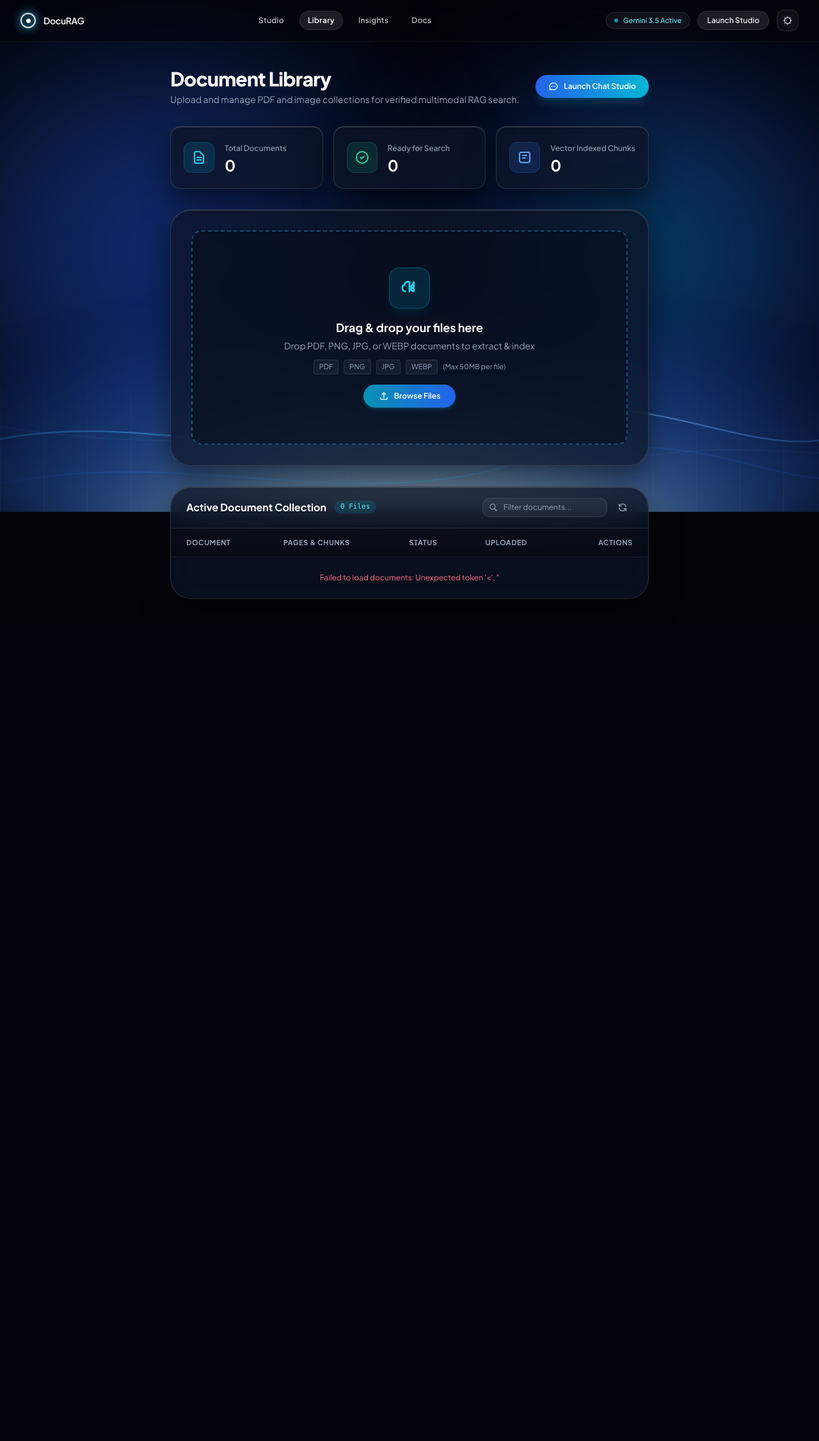
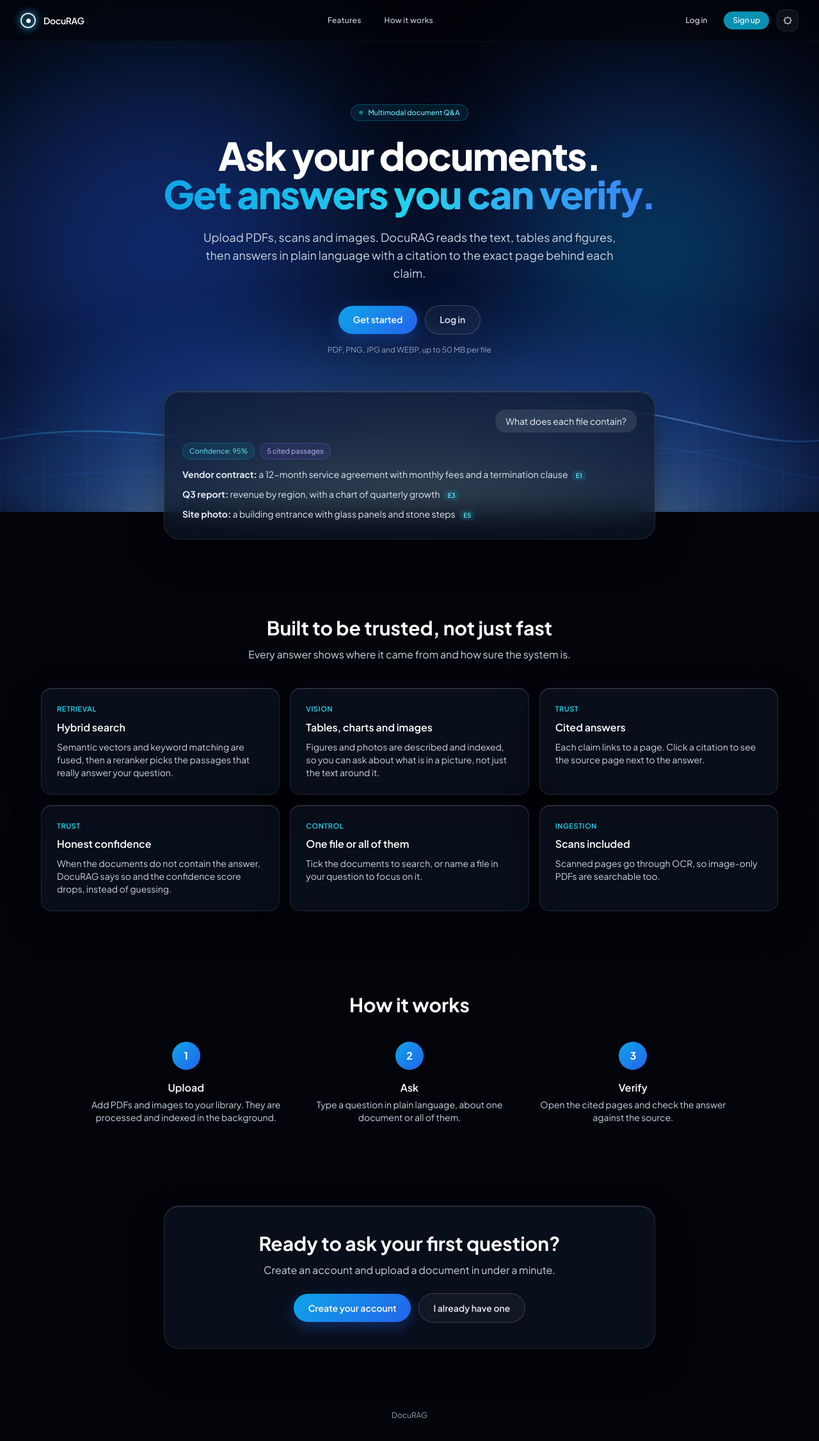
Before and after one commit to Vikramaditya005/DOCURAG, a Django app: page / in a window 1280 px wide. Shown: the whole page at 64% size. Before the commit the page ends 936 px from the top, so only its background shows below. Run offline with Django 5.2, Linux system fonts and the light colour scheme; data that the repository does not hold is empty; some libraries are stand-ins or nearby versions.

Commit message:
UI UPDATED

```diff
--- a/backend/config/urls.py
+++ b/backend/config/urls.py
@@ -1,13 +1,24 @@
 from django.contrib import admin
+from django.contrib.auth import views as auth_views
 from django.urls import path, include
 from django.conf import settings
 from django.conf.urls.static import static
-from backend.config.views import index, ask, history
+
+from backend.config.forms import EmailLoginForm
+from backend.config.views import landing, signup, library, ask, history
 
 urlpatterns = [
     path('admin/', admin.site.urls),
     path('api/', include('api.urls')),
-    path('', index, name='index'),
+    path('', landing, name='landing'),
+    path('library/', library, name='library'),
     path('ask/', ask, name='ask'),
     path('history/', history, name='history'),
+    path('signup/', signup, name='signup'),
+    path('login/', auth_views.LoginView.as_view(
+        template_name='pages/login.html',
+        authentication_form=EmailLoginForm,
+        redirect_authenticated_user=True,
+    ), name='login'),
+    path('logout/', auth_views.LogoutView.as_view(), name='logout'),
 ] + static(settings.MEDIA_URL, document_root=settings.MEDIA_ROOT)
--- a/backend/config/views.py
+++ b/backend/config/views.py
@@ -1,10 +1,36 @@
-from django.shortcuts import render
+from django.contrib.auth import login
+from django.contrib.auth.decorators import login_required
+from django.shortcuts import redirect, render
 
-def index(request):
+from backend.config.forms import SignupForm
+
+
+def landing(request):
+    if request.user.is_authenticated:
+        return redirect('ask')
+    return render(request, 'pages/landing.html')
+
+
+def signup(request):
+    if request.user.is_authenticated:
+        return redirect('ask')
+    form = SignupForm(request.POST or None)
+    if request.method == 'POST' and form.is_valid():
+        login(request, form.save())
+        return redirect('ask')
+    return render(request, 'pages/signup.html', {'form': form})
+
+
+@login_required
+def library(request):
     return render(request, 'pages/library.html')
 
+
+@login_required
 def ask(request):
     return render(request, 'pages/ask.html')
 
+
+@login_required
 def history(request):
     return render(request, 'pages/history.html')
--- a/backend/manage.py
+++ b/backend/manage.py
@@ -1,7 +1,10 @@
 #!/usr/bin/env python
 import os
 import sys
-
+from pathlib import Path
+ROOT = Path(__file__).resolve().parent.parent
+if str(ROOT) not in sys.path:
+    sys.path.insert(0, str(ROOT))
 def main():
     os.environ.setdefault('DJANGO_SETTINGS_MODULE', 'backend.config.settings')
     try:
--- a/backend/static/js/app.js
+++ b/backend/static/js/app.js
@@ -343,7 +343,7 @@ class ChatController {
             if (!this.documentSelector) return;
 
             if (docs.length === 0) {
-                this.documentSelector.innerHTML = '<p class="text-xs text-slate-500 py-3 text-center">No documents uploaded yet.<br><a href="/" class="text-cyan-400 underline">Upload in Library</a></p>';
+                this.documentSelector.innerHTML = '<p class="text-xs text-slate-500 py-3 text-center">No documents uploaded yet.<br><a href="/library" class="text-cyan-400 underline">Upload in Library</a></p>';
                 this.updateSelectedDocCount();
                 return;
             }
--- a/backend/templates/base.html
+++ b/backend/templates/base.html
@@ -273,6 +273,18 @@
         ::-webkit-scrollbar-track { background: transparent; }
         ::-webkit-scrollbar-thumb { background: rgba(148, 163, 184, 0.3); border-radius: 9999px; }
         ::-webkit-scrollbar-thumb:hover { background: rgba(148, 163, 184, 0.5); }
+                /* Auth forms and buttons */
+        .field { width: 100%; border-radius: 0.75rem; padding: 0.65rem 0.9rem; font-size: 0.875rem; outline: none; transition: border-color .2s, box-shadow .2s; }
+        .dark .field { background: rgba(255,255,255,0.05); border: 1px solid rgba(255,255,255,0.12); color: #f1f5f9; }
+        :root:not(.dark) .field { background: #ffffff; border: 1px solid #cbd5e1; color: #0f172a; }
+        .field:focus { border-color: #22d3ee; box-shadow: 0 0 0 3px rgba(34,211,238,0.18); }
+        .dark .field:-webkit-autofill { -webkit-text-fill-color: #f1f5f9; box-shadow: 0 0 0 1000px #0f172a inset; }
+        .btn-primary { display: inline-flex; align-items: center; justify-content: center; gap: .5rem; border-radius: 9999px; padding: .7rem 1.4rem; font-size: .875rem; font-weight: 600; color: #fff; background: linear-gradient(135deg, #0ea5e9, #2563eb); box-shadow: 0 8px 24px rgba(37,99,235,.35); transition: transform .15s, box-shadow .15s; }
+        .btn-primary:hover { transform: translateY(-1px); box-shadow: 0 12px 30px rgba(37,99,235,.5); }
+        .btn-ghost { display: inline-flex; align-items: center; justify-content: center; gap: .5rem; border-radius: 9999px; padding: .7rem 1.4rem; font-size: .875rem; font-weight: 600; transition: background .15s; }
+        .dark .btn-ghost { color: #e2e8f0; border: 1px solid rgba(255,255,255,.18); background: rgba(255,255,255,.04); }
+        :root:not(.dark) .btn-ghost { color: #0f172a; border: 1px solid #cbd5e1; background: #fff; }
+        .dark .btn-ghost:hover { background: rgba(255,255,255,.1); }
     </style>
     {% block extra_head %}{% endblock %}
 </head>
@@ -316,37 +328,49 @@
     </div>
 
     <!-- ─── HEADER / NAVIGATION ─── -->
-    <header class="sticky top-0 z-50 glass-nav transition-all duration-200">
+        <header class="sticky top-0 z-50 glass-nav transition-all duration-200">
         <div class="max-w-7xl mx-auto px-4 sm:px-6 lg:px-8">
             <div class="flex justify-between items-center h-16">
-                <!-- Brand: Minimalist Halo Ring -->
                 <div class="flex items-center space-x-3">
-                    <a href="/ask/" class="flex items-center gap-3 group">
+                    <a href="{% if user.is_authenticated %}/ask/{% else %}/{% endif %}" class="flex items-center gap-3 group">
                         <div class="halo-ring"></div>
-                        <span class="text-sm font-semibold tracking-tight text-slate-900 dark:text-white group-hover:text-cyan-600 dark:group-hover:text-cyan-300 transition-colors">
-                            DocuRAG
-                        </span>
+                        <span class="text-sm font-semibold tracking-tight text-slate-900 dark:text-white group-hover:text-cyan-600 dark:group-hover:text-cyan-300 transition-colors">DocuRAG</span>
                     </a>
                 </div>
 
-                <!-- Center Nav Links with Active Indicators -->
+                {% if user.is_authenticated %}
                 <nav class="hidden md:flex items-center space-x-3 text-xs font-medium tracking-wide">
                     <a href="/ask/" class="px-3 py-1.5 rounded-full transition-all {% block nav_ask %}text-slate-600 dark:text-slate-300 hover:text-slate-900 dark:hover:text-white hover:bg-slate-200/50 dark:hover:bg-white/5{% endblock %}">Studio</a>
-                    <a href="/" class="px-3 py-1.5 rounded-full transition-all {% block nav_library %}text-slate-600 dark:text-slate-300 hover:text-slate-900 dark:hover:text-white hover:bg-slate-200/50 dark:hover:bg-white/5{% endblock %}">Library</a>
+                    <a href="/library/" class="px-3 py-1.5 rounded-full transition-all {% block nav_library %}text-slate-600 dark:text-slate-300 hover:text-slate-900 dark:hover:text-white hover:bg-slate-200/50 dark:hover:bg-white/5{% endblock %}">Library</a>
                     <a href="/history/" class="px-3 py-1.5 rounded-full transition-all {% block nav_history %}text-slate-600 dark:text-slate-300 hover:text-slate-900 dark:hover:text-white hover:bg-slate-200/50 dark:hover:bg-white/5{% endblock %}">Insights</a>
                     <button id="openDocsModalBtn" class="px-3 py-1.5 rounded-full text-slate-600 dark:text-slate-300 hover:text-slate-900 dark:hover:text-white hover:bg-slate-200/50 dark:hover:bg-white/5 transition-all cursor-pointer">Docs</button>
                 </nav>
+                {% else %}
+                <nav class="hidden md:flex items-center space-x-3 text-xs font-medium tracking-wide">
+                    <a href="/#features" class="px-3 py-1.5 rounded-full text-slate-600 dark:text-slate-300 hover:text-slate-900 dark:hover:text-white hover:bg-slate-200/50 dark:hover:bg-white/5 transition-all">Features</a>
+                    <a href="/#how-it-works" class="px-3 py-1.5 rounded-full text-slate-600 dark:text-slate-300 hover:text-slate-900 dark:hover:text-white hover:bg-slate-200/50 dark:hover:bg-white/5 transition-all">How it works</a>
+                </nav>
+                {% endif %}
 
-                <!-- Right Controls: Status Pill & Theme Toggle -->
                 <div class="flex items-center space-x-3">
-                    <div id="statusBadge" class="hidden sm:flex items-center gap-2 px-3 py-1 rounded-full bg-slate-200/60 dark:bg-white/5 border border-slate-300/60 dark:border-white/10 text-[11px] text-cyan-600 dark:text-cyan-300 font-medium cursor-help" title="Active Model: Gemini 3.5 Flash / Nvidia NIM fallback">
-                        <span class="w-1.5 h-1.5 rounded-full bg-emerald-500 dark:bg-cyan-400 animate-pulse"></span>
-                        <span>Gemini 3.5 Active</span>
-                    </div>
-
-                    <a href="/ask/" class="px-3.5 py-1.5 rounded-full bg-cyan-600 hover:bg-cyan-500 dark:bg-white/10 dark:hover:bg-white/15 text-xs text-white font-medium border border-cyan-500/30 dark:border-white/10 shadow-sm transition-all hover:scale-105">
-                        Launch Studio
-                    </a>
+                    {% if user.is_authenticated %}
+                        {% firstof user.first_name user.username as display_name %}
+                        <div id="statusBadge" class="hidden lg:flex items-center gap-2 px-3 py-1 rounded-full bg-slate-200/60 dark:bg-white/5 border border-slate-300/60 dark:border-white/10 text-[11px] text-cyan-600 dark:text-cyan-300 font-medium cursor-help" title="Active Model: Gemini Flash / Nvidia NIM fallback">
+                            <span class="w-1.5 h-1.5 rounded-full bg-emerald-500 dark:bg-cyan-400 animate-pulse"></span>
+                            <span>Gemini 3.5 Active</span>
+                        </div>
+                        <div class="hidden sm:flex items-center gap-2 pl-1 pr-3 py-1 rounded-full bg-slate-200/60 dark:bg-white/5 border border-slate-300/60 dark:border-white/10">
+                            <span class="w-6 h-6 rounded-full bg-cyan-600 text-white text-[11px] font-semibold flex items-center justify-center">{{ display_name|slice:":1"|upper }}</span>
+                            <span class="text-xs font-medium text-slate-700 dark:text-slate-200 max-w-[8rem] truncate">{{ display_name }}</span>
+                        </div>
+                        <form method="post" action="{% url 'logout' %}">
+                            {% csrf_token %}
+                            <button type="submit" class="px-3.5 py-1.5 rounded-full text-xs font-medium text-slate-700 dark:text-slate-200 bg-slate-200/60 dark:bg-white/5 border border-slate-300/60 dark:border-white/10 hover:bg-slate-300/60 dark:hover:bg-white/10 transition-colors">Log out</button>
+                        </form>
+                    {% else %}
+                        <a href="{% url 'login' %}" class="px-3.5 py-1.5 rounded-full text-xs font-medium text-slate-700 dark:text-slate-200 hover:bg-slate-200/60 dark:hover:bg-white/10 transition-colors">Log in</a>
+                        <a href="{% url 'signup' %}" class="px-3.5 py-1.5 rounded-full bg-cyan-600 hover:bg-cyan-500 text-xs text-white font-medium shadow-sm transition-all hover:scale-105">Sign up</a>
+                    {% endif %}
 
                     <button id="themeToggle" aria-label="Toggle Theme" class="p-2 rounded-xl bg-slate-200/60 dark:bg-white/5 border border-slate-300/60 dark:border-white/10 text-slate-700 dark:text-slate-300 hover:bg-slate-300/60 dark:hover:bg-white/10 transition-colors" title="Toggle Theme">
                         <svg id="sunIcon" class="w-4 h-4 hidden dark:block" fill="none" stroke="currentColor" viewBox="0 0 24 24"><path stroke-linecap="round" stroke-linejoin="round" stroke-width="2" d="M12 3v1m0 16v1m9-9h-1M4 12H3m15.364-6.364l-.707.707M6.343 17.657l-.707.707m12.728 0l-.707-.707M6.343 6.343l-.707-.707M12 5a7 7 0 100 14 7 7 0 000-14z"></path></svg>
@@ -461,7 +485,35 @@
     <!-- Global Toast Container -->
     <div id="toastContainer" class="fixed bottom-6 right-6 z-50 flex flex-col gap-2 pointer-events-none"></div>
 
+        {% if user.is_authenticated %}
+    <script>
+        window.CSRF_TOKEN = "{{ csrf_token }}";
+        (function () {
+            const originalFetch = window.fetch;
+            window.fetch = function (input, init) {
+                init = init || {};
+                const method = (init.method || (input && input.method) || 'GET').toUpperCase();
+                const url = typeof input === 'string' ? input : ((input && input.url) || '');
+                const sameOrigin = url.startsWith('/') || url.startsWith(window.location.origin);
+                if (sameOrigin && !['GET', 'HEAD', 'OPTIONS'].includes(method)) {
+                    const headers = new Headers(init.headers || (input && input.headers) || {});
+                    if (!headers.has('X-CSRFToken')) headers.set('X-CSRFToken', window.CSRF_TOKEN);
+                    init.headers = headers;
+                    init.credentials = init.credentials || 'same-origin';
+                }
+                return originalFetch.call(this, input, init);
+            };
+        })();
+    </script>
     <script src="/static/js/app.js"></script>
+    {% else %}
+    <script>
+        document.getElementById('themeToggle')?.addEventListener('click', function () {
+            const isDark = document.documentElement.classList.toggle('dark');
+            localStorage.setItem('docurag_theme', isDark ? 'dark' : 'light');
+        });
+    </script>
+    {% endif %}
     {% block extra_scripts %}{% endblock %}
 </body>
 </html>
--- a/backend/templates/pages/ask.html
+++ b/backend/templates/pages/ask.html
@@ -182,7 +182,7 @@
 
         <!-- Document Library Quick Link -->
         <div class="p-3 border-t border-slate-200 dark:border-white/10 bg-slate-50 dark:bg-black/20">
-            <a href="/" class="flex items-center justify-between p-2.5 rounded-xl bg-slate-100 dark:bg-white/5 hover:bg-slate-200 dark:hover:bg-white/10 border border-slate-200 dark:border-white/10 text-xs text-slate-700 dark:text-slate-300 transition-colors">
+            <a href="/library/" class="flex items-center justify-between p-2.5 rounded-xl bg-slate-100 dark:bg-white/5 hover:bg-slate-200 dark:hover:bg-white/10 border border-slate-200 dark:border-white/10 text-xs text-slate-700 dark:text-slate-300 transition-colors">
                 <div class="flex items-center gap-2">
                     <svg class="w-4 h-4 text-cyan-600 dark:text-cyan-400" fill="none" stroke="currentColor" viewBox="0 0 24 24"><path stroke-linecap="round" stroke-linejoin="round" stroke-width="2" d="M19 11H5m14 0a2 2 0 012 2v6a2 2 0 01-2 2H5a2 2 0 01-2-2v-6a2 2 0 012-2m14 0V9a2 2 0 00-2-2M5 11V9a2 2 0 012-2m0 0V5a2 2 0 012-2h6a2 2 0 012 2v2M7 7h10"></path></svg>
                     <span>Manage Library</span>
--- /dev/null
+++ b/backend/templates/pages/landing.html
@@ -0,0 +1,126 @@
+{% extends "base.html" %}
+{% block title %}DocuRAG - Ask your documents anything{% endblock %}
+
+{% block content %}
+<!-- Hero -->
+<section class="px-4 sm:px-6 lg:px-8 pt-16 sm:pt-24 pb-14">
+  <div class="max-w-4xl mx-auto text-center">
+    <span class="inline-flex items-center gap-2 px-3 py-1 rounded-full text-[11px] font-medium bg-cyan-500/10 border border-cyan-500/30 text-cyan-700 dark:text-cyan-300">
+      <span class="w-1.5 h-1.5 rounded-full bg-cyan-500 animate-pulse"></span>
+      Multimodal document Q&amp;A
+    </span>
+    <h1 class="mt-6 text-4xl sm:text-6xl font-extrabold tracking-tight leading-[1.05] text-slate-900 dark:text-white">
+      Ask your documents.<br>
+      <span class="bg-gradient-to-r from-sky-500 via-cyan-400 to-blue-500 bg-clip-text text-transparent">Get answers you can verify.</span>
+    </h1>
+    <p class="mt-6 max-w-2xl mx-auto text-base sm:text-lg text-slate-600 dark:text-slate-300">
+      Upload PDFs, scans and images. DocuRAG reads the text, tables and figures, then answers in plain language with a citation to the exact page behind each claim.
+    </p>
+    <div class="mt-9 flex flex-col sm:flex-row items-center justify-center gap-3">
+      <a href="{% url 'signup' %}" class="btn-primary">Get started</a>
+      <a href="{% url 'login' %}" class="btn-ghost">Log in</a>
+    </div>
+    <p class="mt-4 text-xs text-slate-500 dark:text-slate-400">PDF, PNG, JPG and WEBP, up to 50 MB per file</p>
+  </div>
+
+  <!-- Product preview -->
+  <div class="max-w-3xl mx-auto mt-14">
+    <div class="glass-panel rounded-3xl p-5 sm:p-7 text-left">
+      <div class="flex justify-end">
+        <div class="rounded-2xl px-4 py-2 text-sm bg-slate-200/70 dark:bg-white/10 text-slate-800 dark:text-slate-100">What does each file contain?</div>
+      </div>
+      <div class="mt-4 flex flex-wrap items-center gap-2 text-[11px]">
+        <span class="px-2.5 py-1 rounded-full bg-cyan-500/10 border border-cyan-500/30 text-cyan-700 dark:text-cyan-300">Confidence: 95%</span>
+        <span class="px-2.5 py-1 rounded-full bg-violet-500/10 border border-violet-500/30 text-violet-700 dark:text-violet-300">5 cited passages</span>
+      </div>
+      <div class="mt-3 text-sm leading-relaxed text-slate-700 dark:text-slate-200 space-y-2">
+        <p><strong>Vendor contract:</strong> a 12-month service agreement with monthly fees and a termination clause
+          <span class="ml-1 px-1.5 py-0.5 rounded-md text-[10px] font-semibold bg-cyan-500/15 text-cyan-700 dark:text-cyan-300">E1</span></p>
+        <p><strong>Q3 report:</strong> revenue by region, with a chart of quarterly growth
+          <span class="ml-1 px-1.5 py-0.5 rounded-md text-[10px] font-semibold bg-cyan-500/15 text-cyan-700 dark:text-cyan-300">E3</span></p>
+        <p><strong>Site photo:</strong> a building entrance with glass panels and stone steps
+          <span class="ml-1 px-1.5 py-0.5 rounded-md text-[10px] font-semibold bg-cyan-500/15 text-cyan-700 dark:text-cyan-300">E5</span></p>
+      </div>
+    </div>
+  </div>
+</section>
+
+<!-- Features -->
+<section id="features" class="px-4 sm:px-6 lg:px-8 py-16 scroll-mt-20">
+  <div class="max-w-6xl mx-auto">
+    <h2 class="text-center text-2xl sm:text-3xl font-bold text-slate-900 dark:text-white">Built to be trusted, not just fast</h2>
+    <p class="mt-3 text-center text-slate-600 dark:text-slate-300 max-w-2xl mx-auto">Every answer shows where it came from and how sure the system is.</p>
+
+    <div class="mt-10 grid gap-4 sm:grid-cols-2 lg:grid-cols-3">
+      <div class="glass-panel rounded-2xl p-6">
+        <div class="text-[11px] font-semibold uppercase tracking-wider text-cyan-600 dark:text-cyan-400">Retrieval</div>
+        <h3 class="mt-2 font-semibold text-slate-900 dark:text-white">Hybrid search</h3>
+        <p class="mt-2 text-sm text-slate-600 dark:text-slate-300">Semantic vectors and keyword matching are fused, then a reranker picks the passages that really answer your question.</p>
+      </div>
+      <div class="glass-panel rounded-2xl p-6">
+        <div class="text-[11px] font-semibold uppercase tracking-wider text-cyan-600 dark:text-cyan-400">Vision</div>
+        <h3 class="mt-2 font-semibold text-slate-900 dark:text-white">Tables, charts and images</h3>
+        <p class="mt-2 text-sm text-slate-600 dark:text-slate-300">Figures and photos are described and indexed, so you can ask about what is in a picture, not just the text around it.</p>
+      </div>
+      <div class="glass-panel rounded-2xl p-6">
+        <div class="text-[11px] font-semibold uppercase tracking-wider text-cyan-600 dark:text-cyan-400">Trust</div>
+        <h3 class="mt-2 font-semibold text-slate-900 dark:text-white">Cited answers</h3>
+        <p class="mt-2 text-sm text-slate-600 dark:text-slate-300">Each claim links to a page. Click a citation to see the source page next to the answer.</p>
+      </div>
+      <div class="glass-panel rounded-2xl p-6">
+        <div class="text-[11px] font-semibold uppercase tracking-wider text-cyan-600 dark:text-cyan-400">Trust</div>
+        <h3 class="mt-2 font-semibold text-slate-900 dark:text-white">Honest confidence</h3>
+        <p class="mt-2 text-sm text-slate-600 dark:text-slate-300">When the documents do not contain the answer, DocuRAG says so and the confidence score drops, instead of guessing.</p>
+      </div>
+      <div class="glass-panel rounded-2xl p-6">
+        <div class="text-[11px] font-semibold uppercase tracking-wider text-cyan-600 dark:text-cyan-400">Control</div>
+        <h3 class="mt-2 font-semibold text-slate-900 dark:text-white">One file or all of them</h3>
+        <p class="mt-2 text-sm text-slate-600 dark:text-slate-300">Tick the documents to search, or name a file in your question to focus on it.</p>
+      </div>
+      <div class="glass-panel rounded-2xl p-6">
+        <div class="text-[11px] font-semibold uppercase tracking-wider text-cyan-600 dark:text-cyan-400">Ingestion</div>
+        <h3 class="mt-2 font-semibold text-slate-900 dark:text-white">Scans included</h3>
+        <p class="mt-2 text-sm text-slate-600 dark:text-slate-300">Scanned pages go through OCR, so image-only PDFs are searchable too.</p>
+      </div>
+    </div>
+  </div>
+</section>
+
+<!-- How it works -->
+<section id="how-it-works" class="px-4 sm:px-6 lg:px-8 py-16 scroll-mt-20">
+  <div class="max-w-5xl mx-auto">
+    <h2 class="text-center text-2xl sm:text-3xl font-bold text-slate-900 dark:text-white">How it works</h2>
+    <div class="mt-10 grid gap-6 md:grid-cols-3">
+      <div class="text-center">
+        <div class="mx-auto w-11 h-11 rounded-full flex items-center justify-center font-bold text-white bg-gradient-to-br from-sky-500 to-blue-600">1</div>
+        <h3 class="mt-4 font-semibold text-slate-900 dark:text-white">Upload</h3>
+        <p class="mt-1 text-sm text-slate-600 dark:text-slate-300">Add PDFs and images to your library. They are processed and indexed in the background.</p>
+      </div>
+      <div class="text-center">
+        <div class="mx-auto w-11 h-11 rounded-full flex items-center justify-center font-bold text-white bg-gradient-to-br from-sky-500 to-blue-600">2</div>
+        <h3 class="mt-4 font-semibold text-slate-900 dark:text-white">Ask</h3>
+        <p class="mt-1 text-sm text-slate-600 dark:text-slate-300">Type a question in plain language, about one document or all of them.</p>
+      </div>
+      <div class="text-center">
+        <div class="mx-auto w-11 h-11 rounded-full flex items-center justify-center font-bold text-white bg-gradient-to-br from-sky-500 to-blue-600">3</div>
+        <h3 class="mt-4 font-semibold text-slate-900 dark:text-white">Verify</h3>
+        <p class="mt-1 text-sm text-slate-600 dark:text-slate-300">Open the cited pages and check the answer against the source.</p>
+      </div>
+    </div>
+  </div>
+</section>
+
+<!-- Final CTA -->
+<section class="px-4 sm:px-6 lg:px-8 py-16">
+  <div class="max-w-3xl mx-auto glass-panel rounded-3xl p-10 text-center">
+    <h2 class="text-2xl sm:text-3xl font-bold text-slate-900 dark:text-white">Ready to ask your first question?</h2>
+    <p class="mt-3 text-slate-600 dark:text-slate-300">Create an account and upload a document in under a minute.</p>
+    <div class="mt-6 flex flex-col sm:flex-row items-center justify-center gap-3">
+      <a href="{% url 'signup' %}" class="btn-primary">Create your account</a>
+      <a href="{% url 'login' %}" class="btn-ghost">I already have one</a>
+    </div>
+  </div>
+</section>
+
+<footer class="px-4 py-8 text-center text-xs text-slate-500 dark:text-slate-400">DocuRAG</footer>
+{% endblock %}
```
Also changed, not shown: backend/config/forms.py (added, +48 -0 lines), backend/config/settings.py (+12 -1 lines), backend/templates/pages/login.html (added, +35 -0 lines), backend/templates/pages/signup.html (added, +41 -0 lines).
